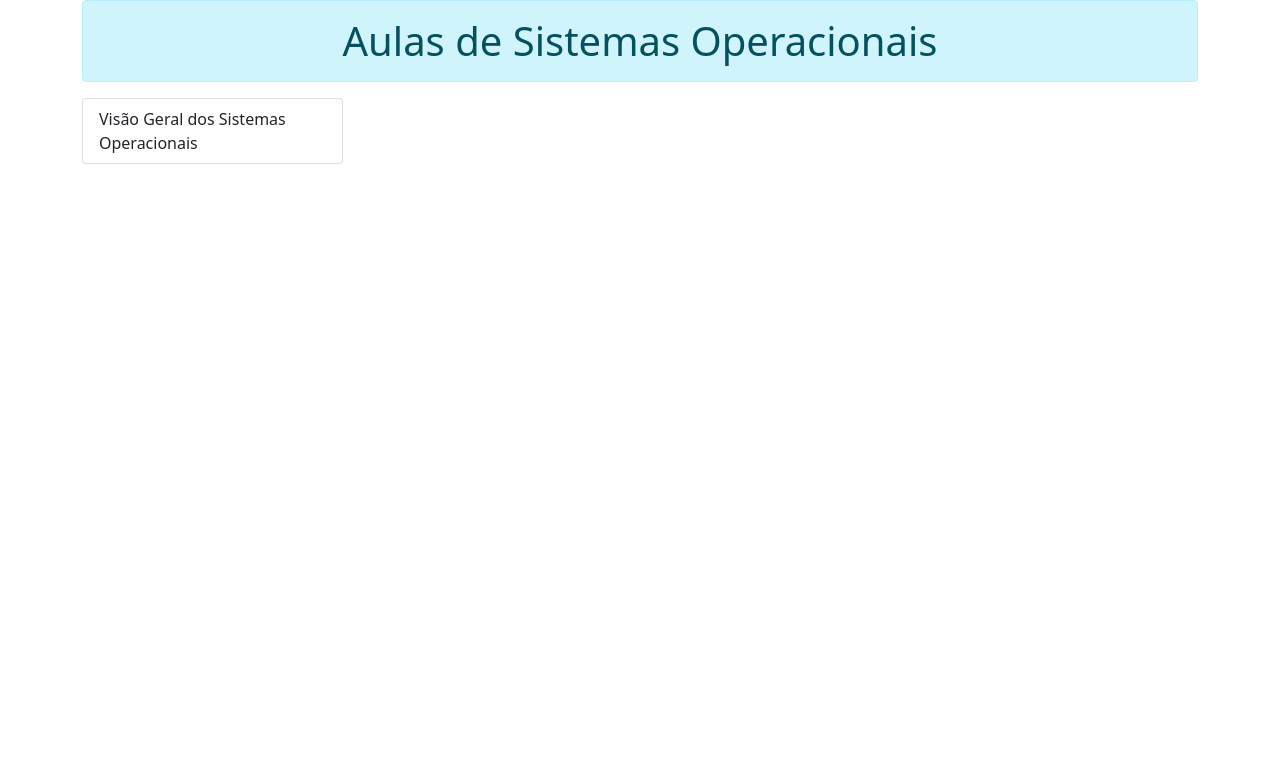
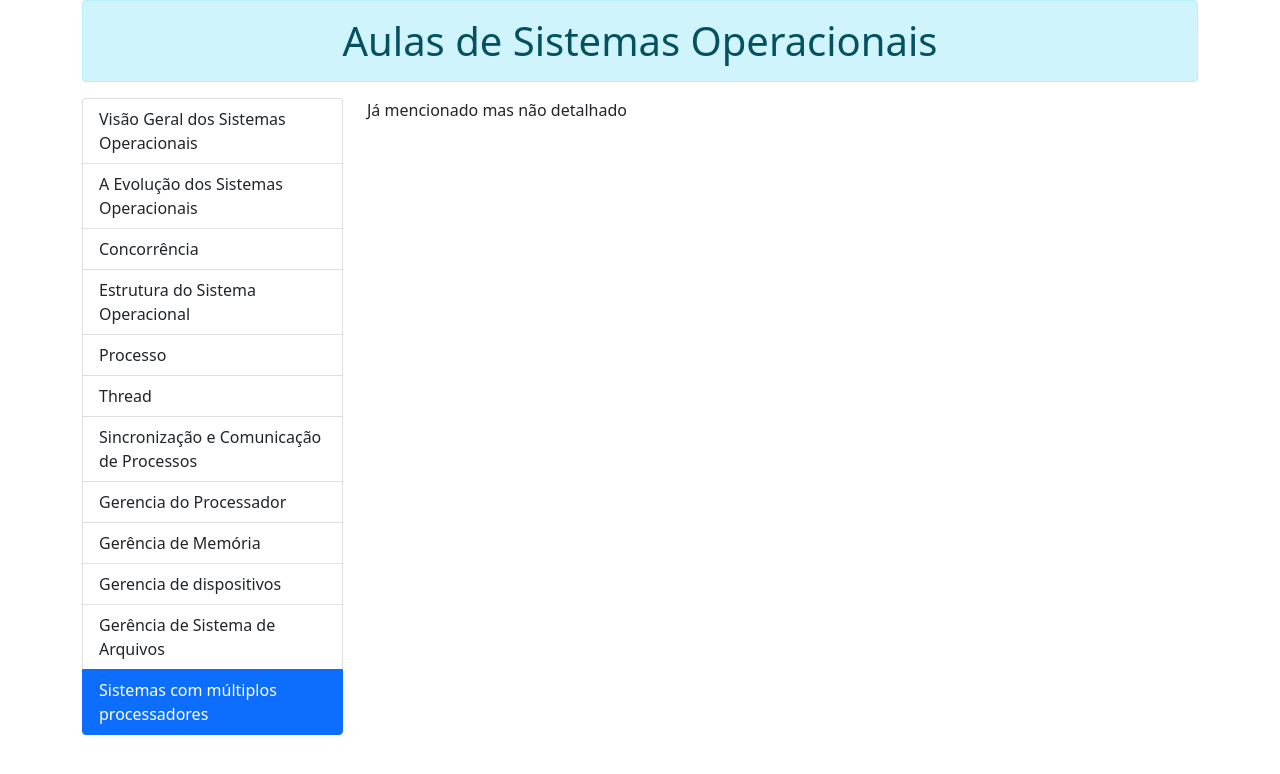
Before and after one commit to carlosalves0123/trabalhoGitHub, a plain HTML site: page multiplos_processadores.html in a window 1280 px wide. Drawn offline with nearby package versions, Linux system fonts and the light colour scheme.

Commit message:
enviorobson

```diff
--- a/multiplos_processadores.html
+++ b/multiplos_processadores.html
@@ -28,3 +28,33 @@
 
                 <div class="list-group">
                     <a href="index.html" class="list-group-item ">Visão Geral dos Sistemas Operacionais</a>
+                    <a href="evolucao.html" class="list-group-item">A Evolução dos Sistemas Operacionais</a>
+                    <a href="ocorrencias.html" class="list-group-item">Concorrência</a>
+                    <a href="estrutura.html" class="list-group-item">Estrutura do Sistema Operacional</a>
+                    <a href="processo.html" class="list-group-item">Processo</a>
+                    <a href="thread.html" class="list-group-item">Thread</a>
+                    <a href="sincronizacao.html" class="list-group-item">Sincronização e Comunicação de Processos</a>
+                    <a href="gerencia_processador.html" class="list-group-item ">Gerencia do Processador</a>
+                    <a href="gerencia_memoria.html" class="list-group-item">Gerência de Memória</a>
+                    <a href="gerencia_dispositivos.html" class="list-group-item">Gerencia de dispositivos</a>
+                    <a href="gerencia_arquivos.html" class="list-group-item">Gerência de Sistema de Arquivos</a>
+                    <a href="multiplos_processarores.html" class="list-group-item active">Sistemas com múltiplos processadores</a>
+                </div>
+            </div>
+
+            <div class="col-9">
+                Já mencionado mas não detalhado
+            </div>
+        </div>
+
+
+    </div>
+
+
+
+
+    <script src="https://ajax.googleapis.com/ajax/libs/jquery/1.12.4/jquery.min.js"></script>
+    <script src="https://maxcdn.bootstrapcdn.com/bootstrap/3.3.7/js/bootstrap.min.js"></script>
+</body>
+
+</html>
```
